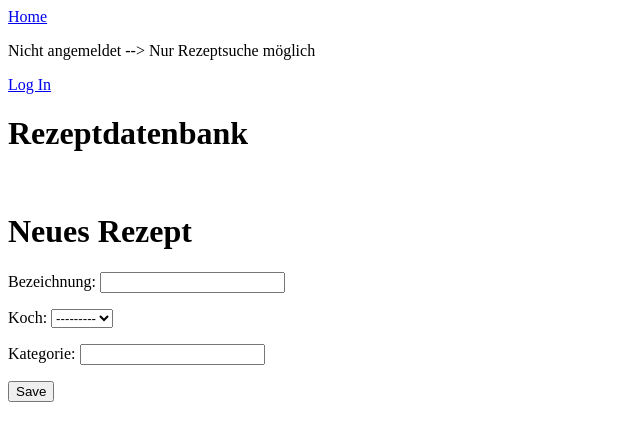
After one commit to Gergerman/rdb-fuer-pa, a Django app: page /reneu/ in a window 1280 px wide. The commit adds this page. Shown: the top 441 px of the page, without its empty margins (0-640 px from the left). Run offline with Django 3.2, Linux system fonts and the light colour scheme; data comes from the database, SQL or seed files in the repository; both versions use the stored data as it was after the commit.

Commit message:
Rezept Neu hinzu

```diff
--- a/rezepte/urls.py
+++ b/rezepte/urls.py
@@ -1,5 +1,5 @@
 from django.urls import path
-from .views import HomePageView, RezeptListView, RezeptDetailView
+from .views import HomePageView, RezeptListView, RezeptDetailView, RezeptNeuView
 # from . import views
 
 urlpatterns = [
@@ -7,4 +7,5 @@ urlpatterns = [
     path('liste/', RezeptListView.as_view(), name='list'),
  #   path('liste/', views.liste, name='list'),
     path('rezept/<int:pk>/', RezeptDetailView.as_view(), name='redetail'),
+    path('reneu/', RezeptNeuView.as_view(), name='reneu'),
 ]
--- a/rezepte/views.py
+++ b/rezepte/views.py
@@ -1,6 +1,7 @@
 from django.shortcuts import render
 from django.http import HttpResponse
 from django.views.generic import TemplateView, ListView, DetailView
+from django.views.generic.edit import CreateView
 from .models import Rezept
 from django.db.models import Q
 
@@ -20,3 +21,8 @@ class RezeptListView(ListView):
 class RezeptDetailView(DetailView):
     model = Rezept
     template_name = 'redetail.html'
+
+class RezeptNeuView(CreateView):
+    model = Rezept
+    template_name = 'reneu.html'
+    fields = ['bezeichnung', 'koch', 'kategorie']
--- a/templates/base.html
+++ b/templates/base.html
@@ -7,6 +7,7 @@
 </header>
 {% if user.is_authenticated %}
     <p>Angemeldet als  {{ user.username  }} </p>
+    <p><a href="{% url 'reneu' %}">Neues Rezept</a></p>
     <p><a href="{% url 'logout' %}">Log out</a></p>
 {% else %}
     <p>Nicht angemeldet --> Nur Rezeptsuche möglich</p>
--- a/templates/list.html
+++ b/templates/list.html
@@ -16,7 +16,7 @@
         <th style="width:15%">Was</th>
         <th style="width:8%">Küche</th>
         <th style="width:8%">Art der Zutaten</th>
-        <th style="width:4%">Koch</th>
+        <th style="width:4%">Wer</th>
     </tr>
 
 {% for rezept in object_list %}
--- /dev/null
+++ b/templates/reneu.html
@@ -0,0 +1,9 @@
+{% extends 'base.html' %}
+
+{% block content %}
+<h1>Neues Rezept</h1>
+<form action="" method="post">{% csrf_token %}
+    {{ form.as_p }}
+    <input type="submit" value="Save">
+</form>
+{% endblock content %}
```
Also changed, not shown: db.sqlite3.
